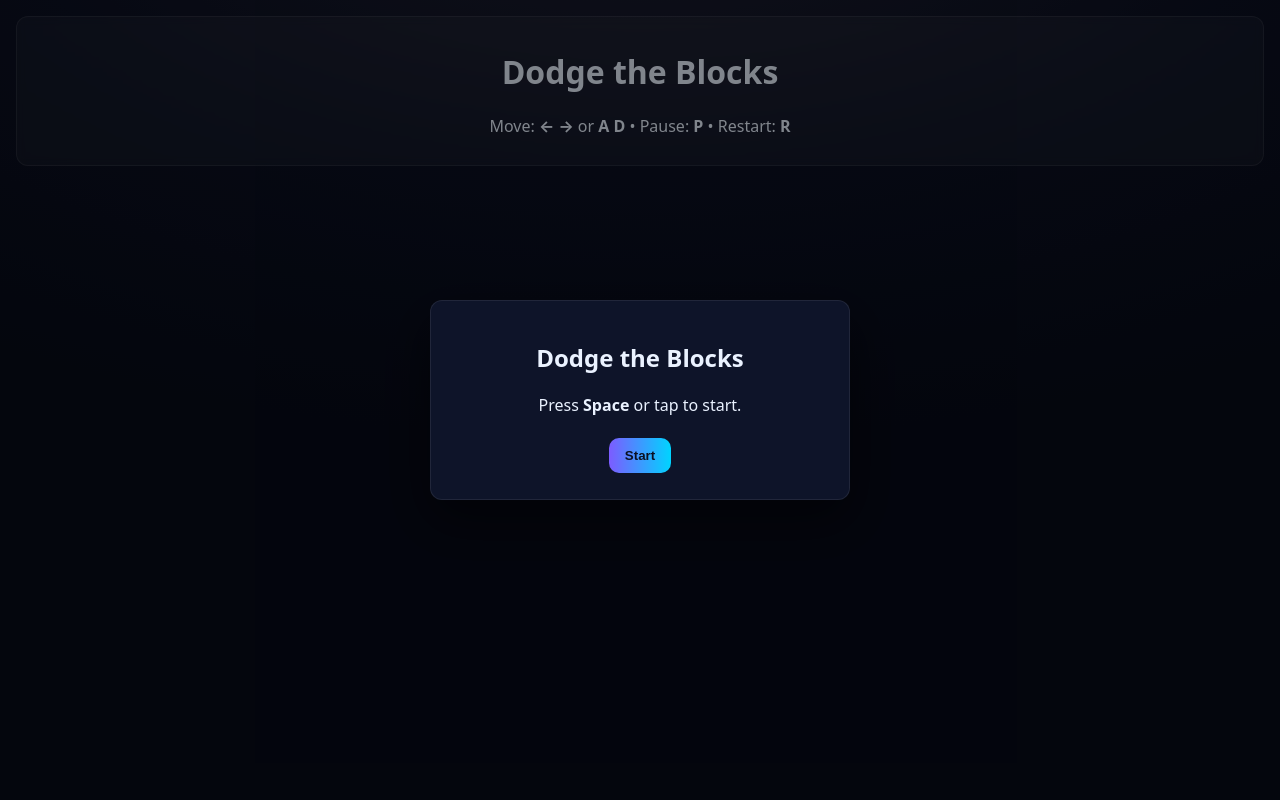
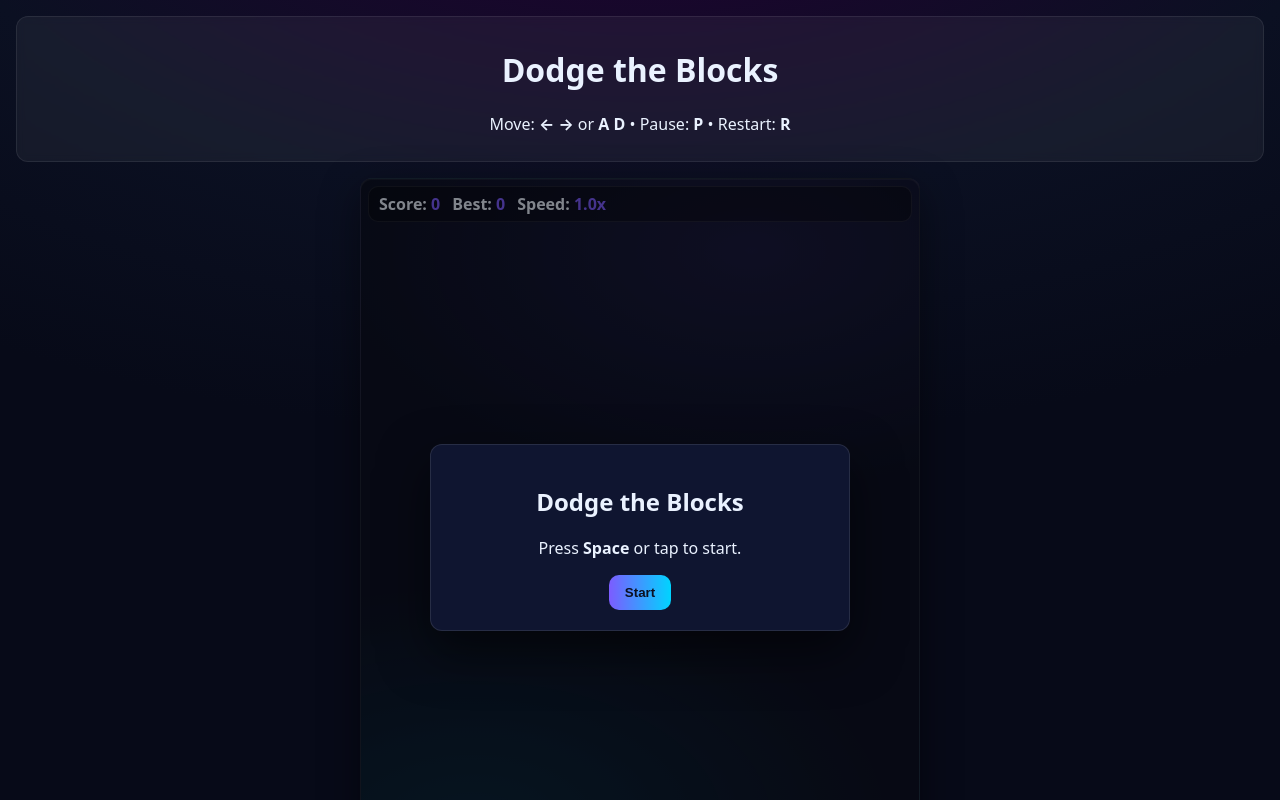
Before and after one commit to Mahmoud22taf/My--Game2, a plain HTML site: page index.html in a window 1280 px wide. Shown: the top 800 px of the page. Drawn offline with Linux system fonts and the light colour scheme.

Commit message:
Update style.css

```diff
--- a/style.css
+++ b/style.css
@@ -1,10 +1,9 @@
-/* Simple, clean styling — no libraries */
 * { box-sizing: border-box; }
-html, body { margin: 0; height: 100%; }
+html, body { height: 100%; margin: 0; }
 body {
   font-family: system-ui, -apple-system, Segoe UI, Roboto, Helvetica, Arial, sans-serif;
   color: #eaf2ff;
-  background: radial-gradient(1200px 600px at 50% -20%, #223 0%, #0b1022 55%, #070a18 100%);
+  background: radial-gradient(1200px 600px at 50% -20%, #203 0%, #0b1022 60%, #070a18 100%);
   display: grid;
   grid-template-rows: auto 1fr auto;
   gap: 16px;
@@ -13,81 +12,85 @@ body {
 
 header, footer {
   text-align: center;
-  background: rgba(255,255,255,0.04);
+  background: rgba(255,255,255,0.05);
   border: 1px solid rgba(255,255,255,0.08);
   border-radius: 12px;
-  padding: 12px 16px;
+  padding: 10px 14px;
   backdrop-filter: blur(4px);
 }
 
-main {
-  max-width: 980px;
-  margin: 0 auto;
-  width: 100%;
-  display: grid;
-  gap: 12px;
+main { display: grid; place-items: center; }
+
+.stage-wrap {
+  position: relative;
+  width: min(92vw, 560px);
 }
 
-canvas#game {
+canvas#stage {
+  display: block;
   width: 100%;
   height: auto;
-  display: block;
+  background:
+    radial-gradient(700px 400px at 70% 10%, rgba(124,92,255,0.12), transparent 60%),
+    radial-gradient(700px 400px at 20% 90%, rgba(0,212,255,0.10), transparent 60%),
+    #0c1124;
+  border: 1px solid rgba(255,255,255,0.08);
   border-radius: 12px;
-  background:
-    radial-gradient(800px 400px at 70% 10%, rgba(124,92,255,0.12), transparent 60%),
-    radial-gradient(800px 400px at 20% 90%, rgba(0,212,255,0.08), transparent 60%),
-    #0b0f21;
-  box-shadow: 0 10px 30px rgba(0,0,0,0.45), inset 0 1px 0 rgba(255,255,255,0.04);
-  border: 1px solid rgba(255,255,255,0.08);
+  box-shadow: 0 12px 40px rgba(0,0,0,0.45), inset 0 1px 0 rgba(255,255,255,0.05);
 }
 
 .hud {
-  display: grid;
-  grid-template-columns: repeat(4, max-content);
-  gap: 16px;
-  align-items: center;
-  justify-content: center;
-  background: rgba(255,255,255,0.04);
+  position: absolute;
+  inset: 8px 8px auto 8px;
+  display: flex; gap: 12px; align-items: center;
+  background: rgba(0,0,0,0.3);
   border: 1px solid rgba(255,255,255,0.08);
-  border-radius: 12px;
-  padding: 8px 12px;
+  border-radius: 10px;
+  padding: 6px 10px;
+  font-weight: 600;
 }
-
-.hud span { font-weight: 700; color: #7c5cff; }
+.hud span { color: #7c5cff; }
 
 .overlay {
-  position: fixed; inset: 0;
+  position: absolute; inset: 0;
   display: grid; place-items: center;
   background: rgba(0,0,0,0.45);
+  border-radius: 12px;
 }
-
 .overlay.hidden { display: none; }
 
 .panel {
-  background: #0e1429;
+  width: min(92%, 420px);
+  background: #0f1530;
   color: #eaf2ff;
-  border: 1px solid rgba(255,255,255,0.08);
+  border: 1px solid rgba(255,255,255,0.1);
   border-radius: 12px;
   padding: 20px;
-  width: min(92vw, 420px);
   text-align: center;
-  box-shadow: 0 20px 50px rgba(0,0,0,0.5);
+  box-shadow: 0 20px 50px rgba(0,0,0,0.55);
 }
 
 button {
-  appearance: none;
-  border: none;
+  appearance: none; border: none; cursor: pointer;
   background: linear-gradient(90deg, #7c5cff, #00d4ff);
-  color: #0b1022;
-  font-weight: 700;
-  padding: 10px 16px;
-  border-radius: 10px;
-  cursor: pointer;
-  margin: 6px;
+  color: #0b1022; font-weight: 700;
+  padding: 10px 16px; border-radius: 10px;
 }
-
 button:hover { filter: brightness(1.08); }
 button:active { transform: translateY(1px); }
 
-a { color: #7cafff; text-decoration: underline; }
-a:hover { color: #a8c8ff; }
+.touch {
+  display: none;
+  margin-top: 10px;
+  gap: 10px;
+  justify-content: center;
+}
+.touch button {
+  width: 48%;
+  font-size: 1.4rem;
+  padding: 12px 0;
+}
+
+@media (max-width: 640px) {
+  .touch { display: flex; }
+}
```
